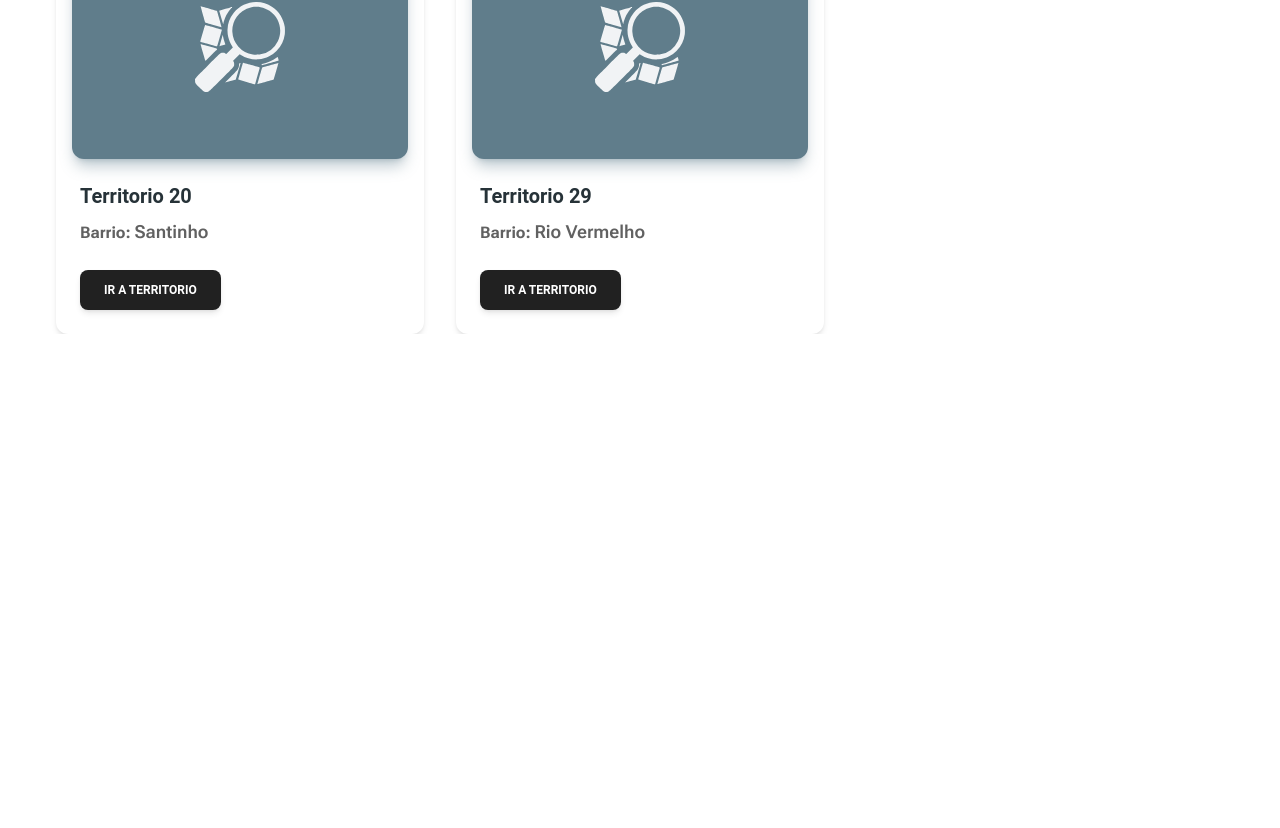
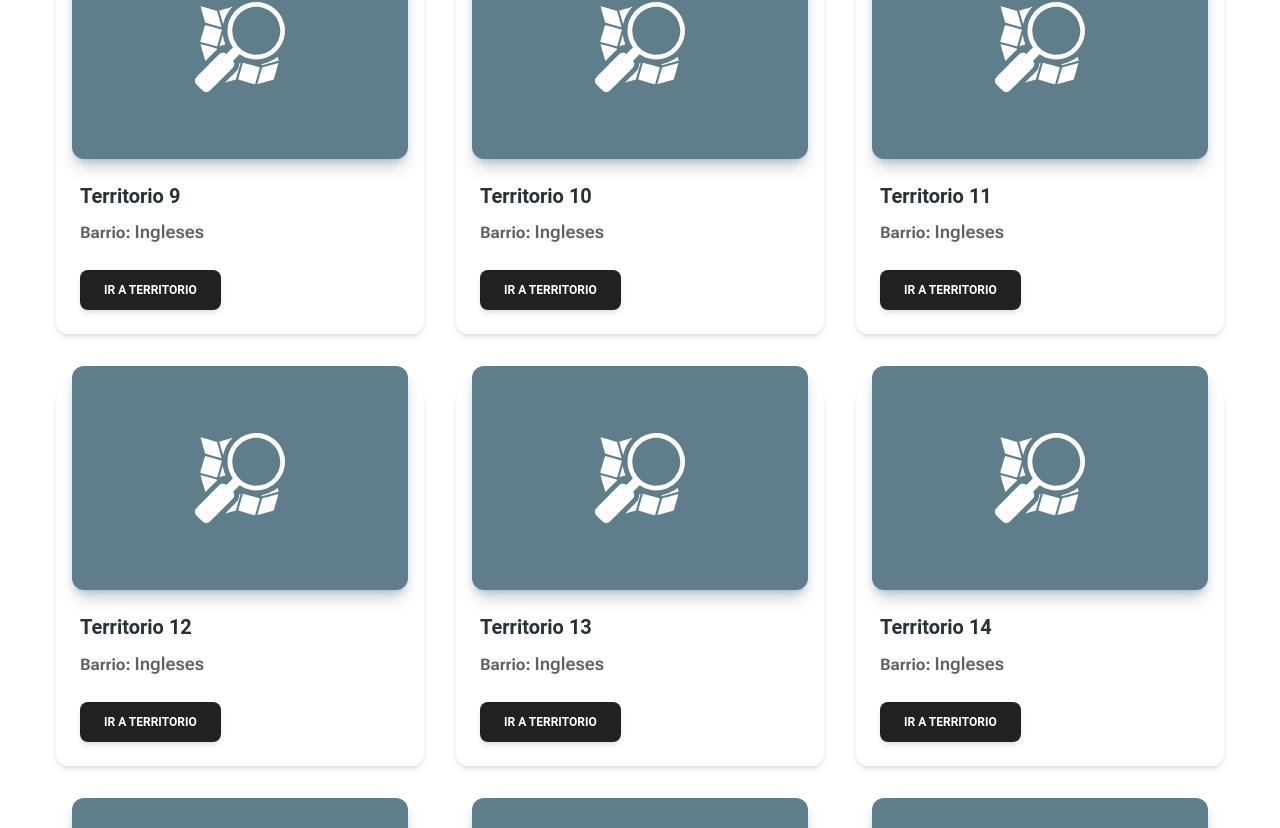
Before and after one commit to TommiL90/ingleses-app, a Next.js app: page / in a window 1280 px wide. Shown: the part 1392-2220 px from the top of the page. Before the commit the page ends 1726 px from the top, so only its background shows below. Built offline with nearby package versions, Linux system fonts and the light colour scheme.

Commit message:
feat: add territories

```diff
--- a/src/constants/maps.ts
+++ b/src/constants/maps.ts
@@ -50,6 +50,54 @@ export const maps: IGooglemaps[] = [
     url: "https://www.google.com/maps/d/embed?mid=1F7P03iS8f9Vma5pVmE6nbDGQkfN6NGU&ehbc=2E312F"
   },
   {
+    id: 8,
+    title: "Territorio 8",
+    neighborhood: "Ingleses",
+    url: "https://www.google.com/maps/d/embed?mid=1yC2XoF7efURYmp4LjixYbWVJVgnJKCo&ehbc=2E312F"
+  },
+  {
+    id: 9,
+    title: "Territorio 9",
+    neighborhood: "Ingleses",
+    url: "https://www.google.com/maps/d/embed?mid=1VvOo3jZAW8eF-I68yKGZSzcWC-yoRSw&ehbc=2E312F"
+  },
+  {
+    id: 10,
+    title: "Territorio 10",
+    neighborhood: "Ingleses",
+    url: "https://www.google.com/maps/d/embed?mid=1APdlDGlliykVbjDXlR556evSmFJffkw&ehbc=2E312F"
+  },
+  {
+    id: 11,
+    title: "Territorio 11",
+    neighborhood: "Ingleses",
+    url: "https://www.google.com/maps/d/embed?mid=1vFbKI-nQ3bR3p9WgXUM6oA9ngQWuDR0&ehbc=2E312F"
+  },
+  {
+    id: 12,
+    title: "Territorio 12",
+    neighborhood: "Ingleses",
+    url: "https://www.google.com/maps/d/embed?mid=1pnTrq_r2gNHKKdA0ce5EZH1iNGjJLqo&ehbc=2E312F"
+  },
+  {
+    id: 13,
+    title: "Territorio 13",
+    neighborhood: "Ingleses",
+    url: "https://www.google.com/maps/d/embed?mid=1H9pvIfQyPuT8uGpqo6zwA7QqKKyYjRY&ehbc=2E312F"
+  },
+  {
+    id: 14,
+    title: "Territorio 14",
+    neighborhood: "Ingleses",
+    url: "https://www.google.com/maps/d/embed?mid=1DA9j0HYjGNY4Hjv2dxhEtjUKi8IN1Is&ehbc=2E312F"
+  },
+  {
+    id: 15,
+    title: "Territorio 15",
+    neighborhood: "Ingleses",
+    url: "https://www.google.com/maps/d/embed?mid=1FgJ2e548MgK07YSLK5ZjzUkJQUTG96Q&ehbc=2E312F"
+  },
+  {
     id: 19,
     title: "Territorio 19",
     neighborhood: "Santinho",
```
